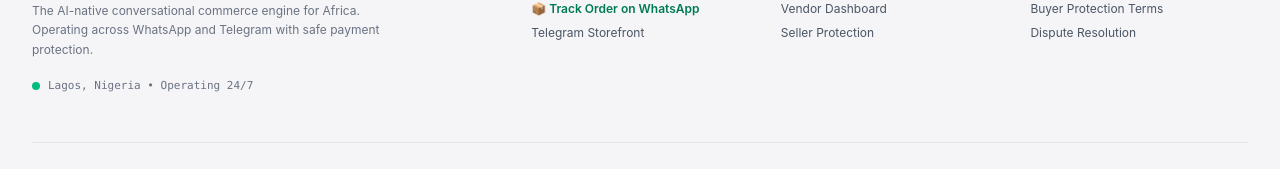
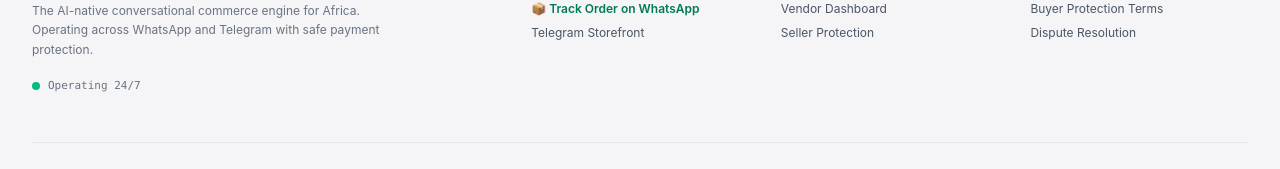
Before and after one commit to ogbaluChidiebubeDavid/Sleek, a Next.js app: page / in a window 1280 px wide. Shown: the part 4739-4908 px from the top of the page. Built offline with nearby package versions, Linux system fonts and the light colour scheme.

Commit message:
feat: remove 'Lagos, Nigeria •' from footer status tag

```diff
--- a/src/components/landing/Footer.tsx
+++ b/src/components/landing/Footer.tsx
@@ -20,7 +20,7 @@
             </p>
             <div className="pt-2 flex items-center gap-2 text-[11px] font-mono text-gray-500">
               <span className="h-2 w-2 rounded-full bg-emerald-500" />
-              <span>Lagos, Nigeria • Operating 24/7</span>
+              <span>Operating 24/7</span>
             </div>
           </div>
 
```
